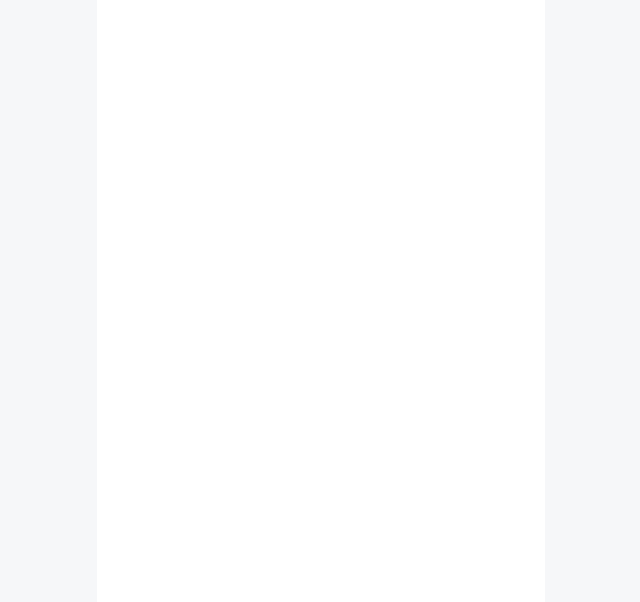
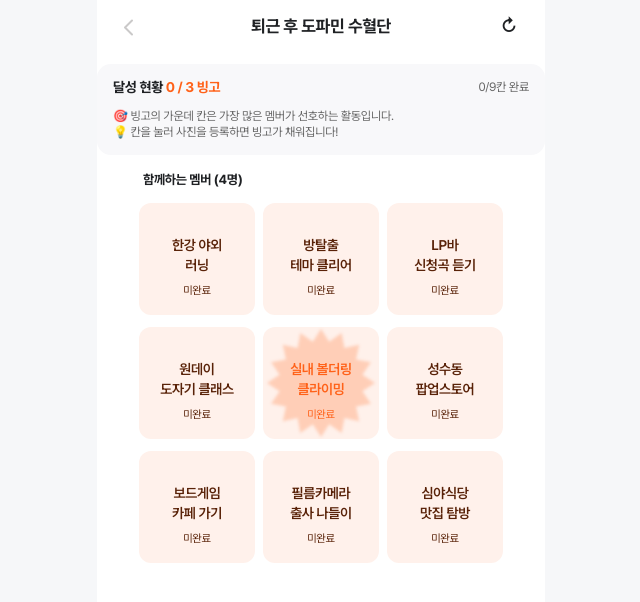
Before and after one commit to Ne-o-rdiary-Hackathon/FE, a Next.js app: page /rooms/1 in a window 1280 px wide. Shown: the top 602 px of the page, without its empty margins (319-959 px from the left). Built offline with nearby package versions, Linux system fonts and the light colour scheme.

Commit message:
feat: 빙고 첫 화면 UI 구현 (#12)

```diff
--- a/src/app/rooms/[roomId]/page.tsx
+++ b/src/app/rooms/[roomId]/page.tsx
@@ -1,3 +1,5 @@
-const RoomDetailPage = () => <main className="bg-bg-normal min-h-dvh" />;
+import { BingoScreen } from "@/components/bingo/BingoScreen";
+
+const RoomDetailPage = () => <BingoScreen />;
 
 export default RoomDetailPage;
--- /dev/null
+++ b/src/components/bingo/BingoScreen.tsx
@@ -0,0 +1,95 @@
+import Image from "next/image";
+import Link from "next/link";
+
+import { MOCK_BINGO } from "@/mocks/bingo";
+
+export const BingoScreen = () => (
+  <main className="bg-bg-normal text-text-title min-h-dvh">
+    <header className="relative flex h-13 items-center justify-center px-5">
+      <Link
+        href="/"
+        aria-label="홈으로"
+        className="absolute left-5 flex size-6 items-center justify-center"
+      >
+        <Image
+          src="/icons/bingo/back.svg"
+          width={24}
+          height={24}
+          alt=""
+          className="rotate-180"
+        />
+      </Link>
+      <h1 className="body1 leading-[normal] font-bold tracking-[-0.02em]">
+        {MOCK_BINGO.roomName}
+      </h1>
+      <span
+        aria-hidden="true"
+        className="absolute right-5 flex size-8 items-center justify-center text-lg font-semibold"
+      >
+        ↻
+      </span>
+    </header>
+
+    <section
+      aria-label="빙고 달성 현황"
+      className="bg-bingo-summary mt-3 rounded-[0.875rem] px-4 py-3.5"
+    >
+      <div className="flex items-center justify-between">
+        <p className="body4 font-bold">
+          달성 현황{" "}
+          <span className="text-primary-normal">
+            0 / {MOCK_BINGO.targetBingo} 빙고
+          </span>
+        </p>
+        <p className="text-bingo-muted text-xs leading-[1.4] tracking-[-0.025em]">
+          0/9칸 완료
+        </p>
+      </div>
+      <div className="text-bingo-muted mt-2.5 text-xs leading-[1.4] tracking-[-0.025em]">
+        <p>🎯 빙고의 가운데 칸은 가장 많은 멤버가 선호하는 활동입니다.</p>
+        <p>💡 칸을 눌러 사진을 등록하면 빙고가 채워집니다!</p>
+      </div>
+    </section>
+
+    <section
+      aria-label="빙고판"
+      className="mx-auto mt-3 w-full max-w-[25.125rem] px-[1.1875rem]"
+    >
+      <div className="mx-auto flex max-w-[22.5rem] items-center justify-between px-0.5 py-1">
+        <h2 className="body5 font-bold">
+          함께하는 멤버 ({MOCK_BINGO.memberCount}명)
+        </h2>
+      </div>
+      <div className="mx-auto mt-2.5 grid max-w-[22.75rem] grid-cols-3 gap-x-2 gap-y-3">
+        {MOCK_BINGO.activities.map((activity, index) => (
+          <div
+            key={activity.join(" ")}
+            className="bg-bingo-cell text-primary-darker @container relative flex aspect-[116/112] min-w-0 flex-col items-center justify-center overflow-hidden rounded-xl text-center"
+          >
+            {index === 4 && (
+              <Image
+                src="/icons/bingo/center-star.svg"
+                alt=""
+                width={114}
+                height={114}
+                className="pointer-events-none absolute max-w-full"
+              />
+            )}
+            <div
+              className={`relative translate-y-[min(0.5rem,6.9cqw)] ${index === 4 ? "text-primary-normal" : ""}`}
+            >
+              <p className="text-[min(0.875rem,12.07cqw)] leading-[1.4] font-semibold tracking-[-0.025em]">
+                {activity[0]}
+                <br />
+                {activity[1]}
+              </p>
+              <p className="mt-[min(0.5rem,6.9cqw)] text-[min(0.6875rem,9.48cqw)] leading-[1.4] tracking-[-0.025em]">
+                미완료
+              </p>
+            </div>
+          </div>
+        ))}
+      </div>
+    </section>
+  </main>
+);
--- /dev/null
+++ b/src/mocks/bingo.ts
@@ -0,0 +1,17 @@
+// API 연동 전 빙고 화면에 사용하는 예시 데이터입니다.
+export const MOCK_BINGO = {
+  roomName: "퇴근 후 도파민 수혈단",
+  memberCount: 4,
+  targetBingo: 3,
+  activities: [
+    ["한강 야외", "러닝"],
+    ["방탈출", "테마 클리어"],
+    ["LP바", "신청곡 듣기"],
+    ["원데이", "도자기 클래스"],
+    ["실내 볼더링", "클라이밍"],
+    ["성수동", "팝업스토어"],
+    ["보드게임", "카페 가기"],
+    ["필름카메라", "출사 나들이"],
+    ["심야식당", "맛집 탐방"],
+  ],
+} as const;
--- a/src/styles/token.css
+++ b/src/styles/token.css
@@ -42,6 +42,9 @@
   /* bg */
   --color-bg-gray: #f6f7f9;
   --color-bg-normal: #ffffff;
+  --color-bingo-summary: #f8f8fa;
+  --color-bingo-cell: #fff1eb;
+  --color-bingo-muted: #666666;
 
   /* border */
   --color-border-1: #e9e9ea;
```
Also changed, not shown: public/icons/bingo/back.svg (added), public/icons/bingo/center-star.svg (added).
